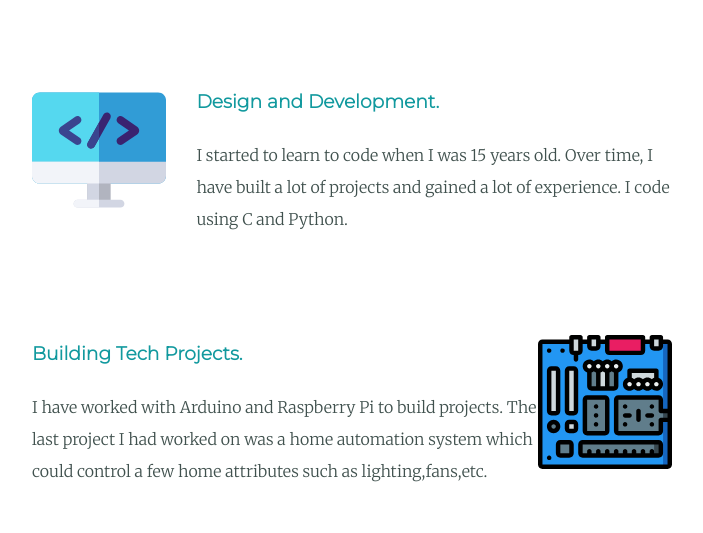
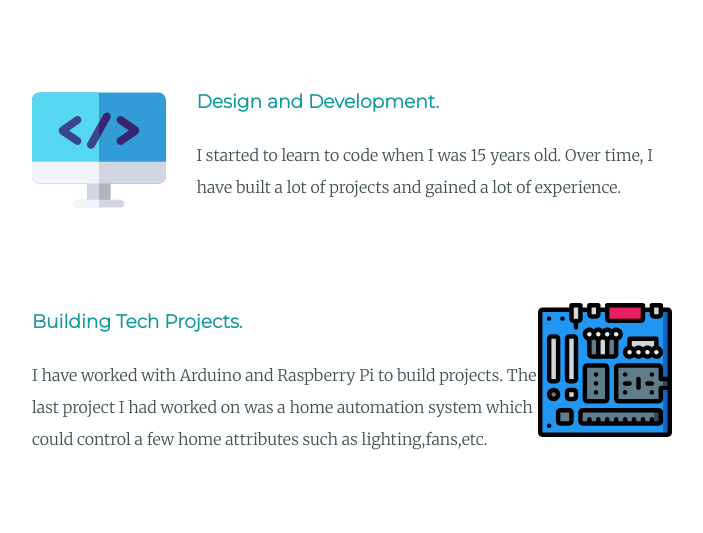
Before and after one commit to niyammomaya/cv, a plain HTML site: page index.html in a window 1280 px wide. Shown: the part 1580-2113 px from the top of the page, without its empty margins (288-991 px from the left). Drawn offline with Linux system fonts and the light colour scheme.

Commit message:
Update index.html

```diff
--- a/index.html
+++ b/index.html
@@ -31,7 +31,7 @@
   <div class="skill-row">
     <img class="web" src="images/web.svg" alt="">
     <h3>Design and Development.</h3>
-    <p>I started to learn to code when I was 15 years old. Over time, I have built a lot of projects and gained a lot of experience. I code using C and Python.</p>
+    <p>I started to learn to code when I was 15 years old. Over time, I have built a lot of projects and gained a lot of experience.</p>
   </div>
   <div class="skill-row">
     <img class="robot" src="images/arduino.svg" alt="">
```
